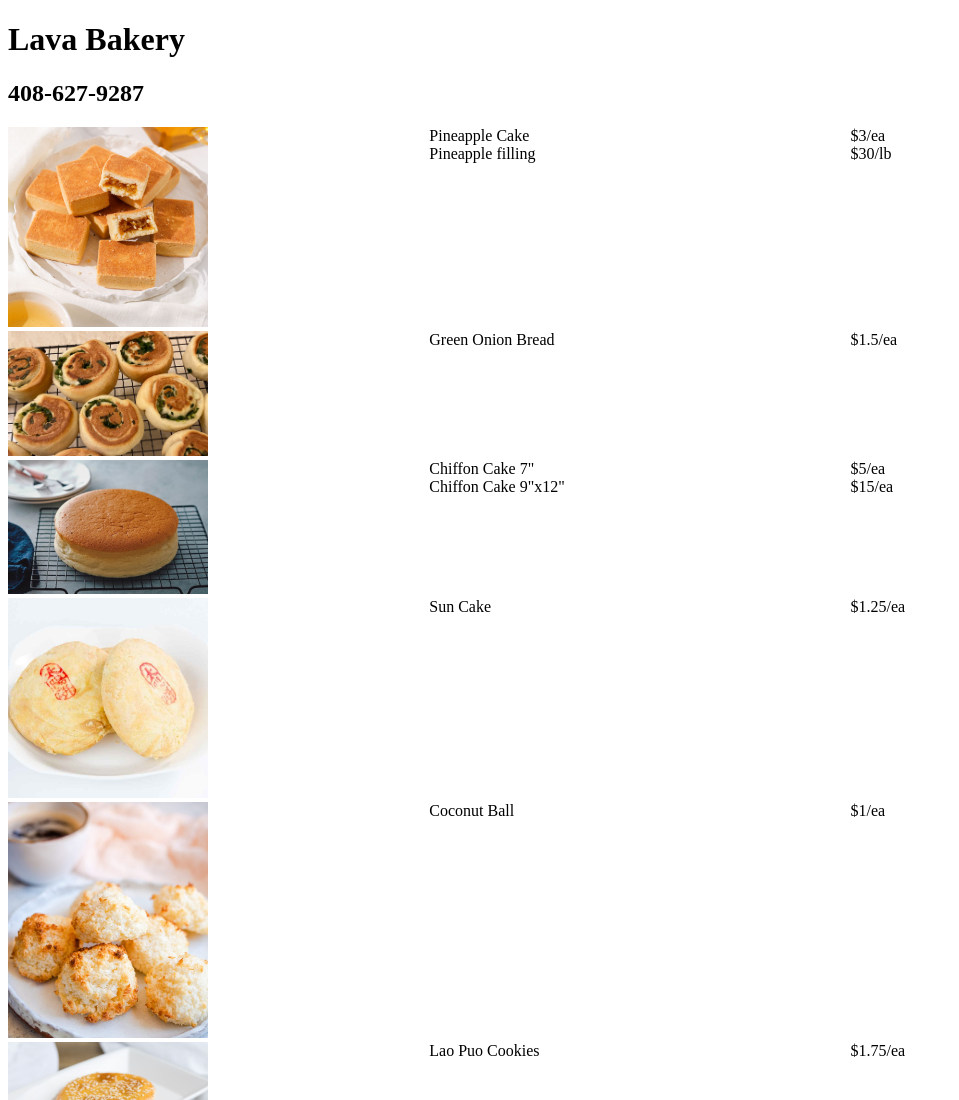
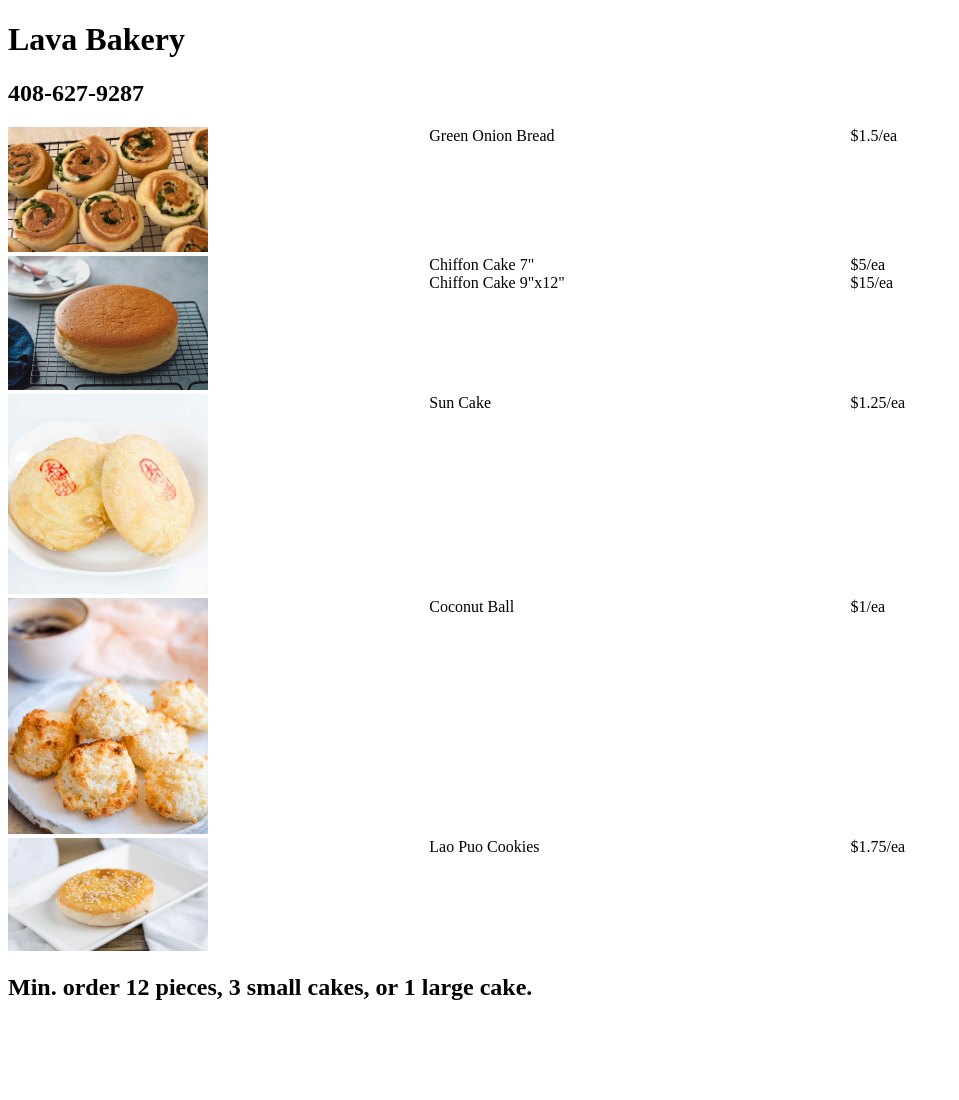
Before and after one commit to Toad2186/lavabakery, a plain HTML site: page index.html in a window 1280 px wide. Shown: the top 1100 px of the page, without its empty margins (0-959 px from the left). After the commit the page ends 1021 px from the top, so only its background shows below. Drawn offline with Linux system fonts and the light colour scheme.

Commit message:
Remove pineapple cakes

```diff
--- a/index.html
+++ b/index.html
@@ -10,11 +10,6 @@
   <body>
     <h1>Lava Bakery</h1>
     <h2>408-627-9287</h2>
-    <div class="row">
-      <div class="column"><img src="pineapple.jpeg" width="200"></div>
-      <div class="column">Pineapple Cake<div>Pineapple filling</div></div>
-      <div class="column">$3/ea<div>$30/lb</div></div>
-    </div>
     <div class="row">
       <div class="column"><img src="greenonion.jpeg" width="200"></div>
       <div class="column">Green Onion Bread</div>
```
